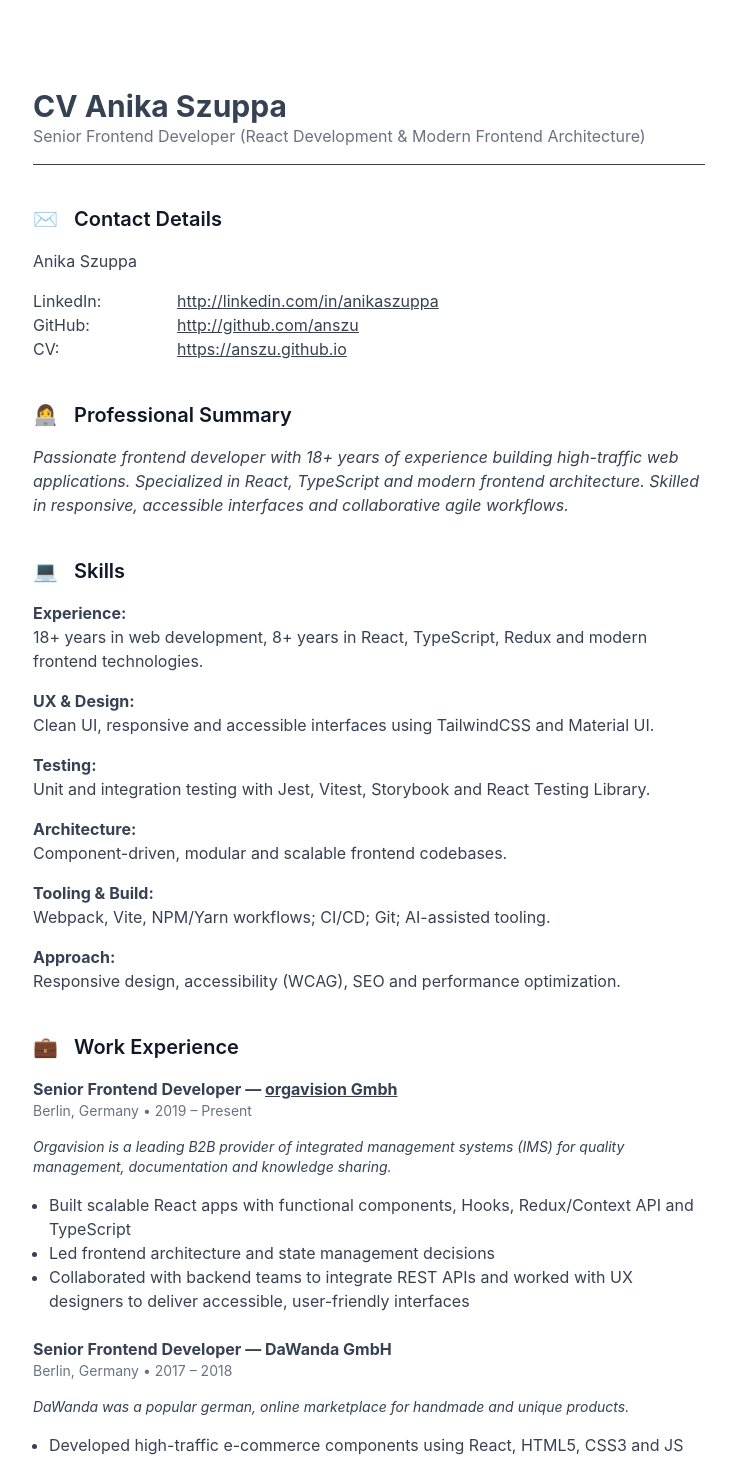
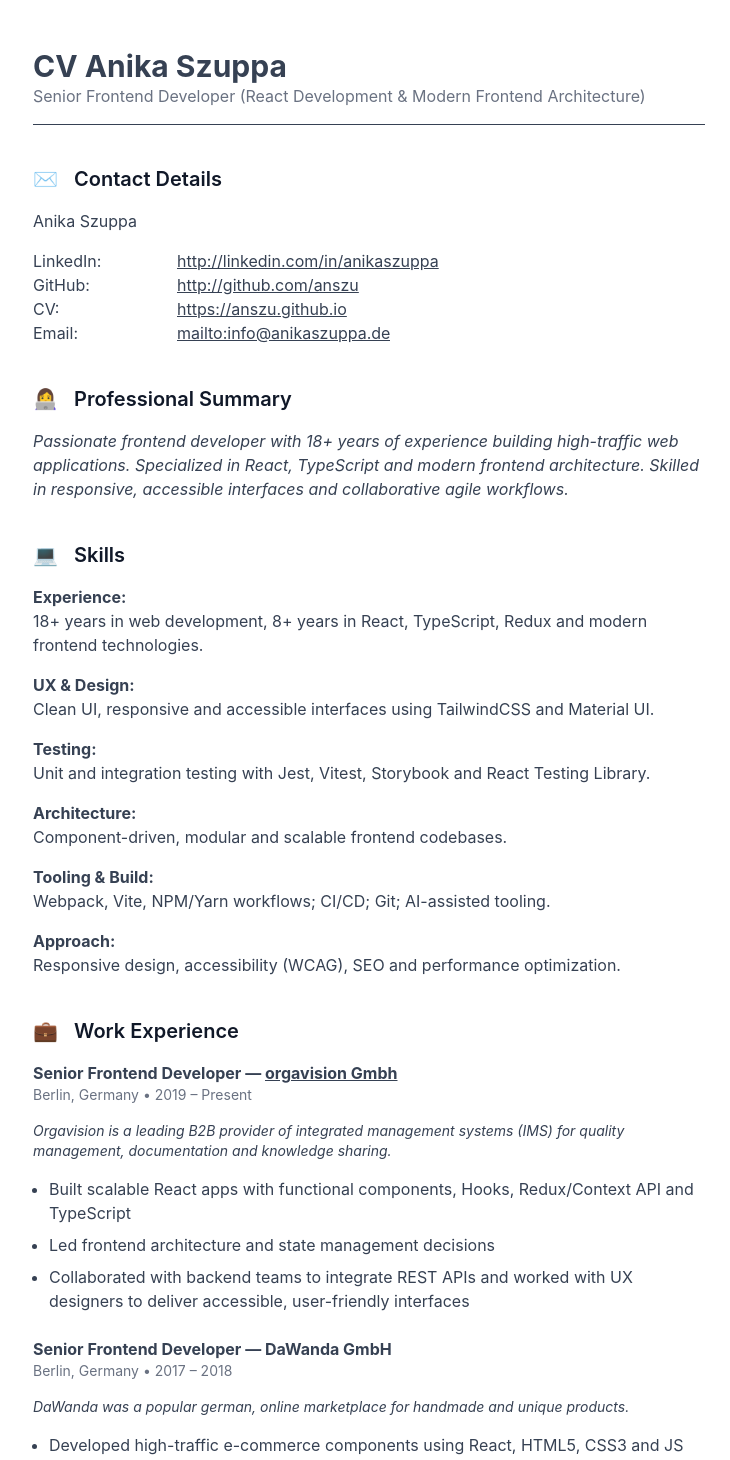
Before and after one commit to anszu/react_cv_2025, a React (Vite) app: page / in a window 1280 px wide. Shown: the top 1460 px of the page, without its empty margins (271-1001 px from the left). Built offline with nearby package versions, Linux system fonts and the light colour scheme.

Commit message:
(#51) Add printcss to print on 2 pages

```diff
--- a/public/json/content.json
+++ b/public/json/content.json
@@ -11,7 +11,8 @@
                 "url": "http://linkedin.com/in/anikaszuppa"
             },
             { "label": "GitHub", "url": "http://github.com/anszu" },
-            { "label": "CV", "url": "https://anszu.github.io" }
+            { "label": "CV", "url": "https://anszu.github.io" },
+            { "label": "Email", "url": "mailto:info@anikaszuppa.de" }
         ]
     },
     "summary": "Passionate frontend developer with 18+ years of experience building high-traffic web applications. Specialized in React, TypeScript and modern frontend architecture. Skilled in responsive, accessible interfaces and collaborative agile workflows.",
--- a/public/json/sections.json
+++ b/public/json/sections.json
@@ -1,7 +1,4 @@
 [
-    {
-        "id": "match"
-    },
     {
         "id": "heading"
     },
--- a/src/App.tsx
+++ b/src/App.tsx
@@ -8,7 +8,7 @@ export const App = () => {
                 data-testid="app"
                 className="m-0 p-0 min-h-full min-w-full bg-gray-100 font-sans"
             >
-                <div className="max-w-3xl mx-auto bg-white h-full p-8 md:p-12">
+                <div className="max-w-3xl mx-auto bg-white h-full p-8 md:p-12 print:text-sm">
                     <Sections />
                 </div>
             </div>
--- a/src/Content/Content.tsx
+++ b/src/Content/Content.tsx
@@ -10,7 +10,7 @@ import { Projects } from 'src/Content/Projects';
 import { Volunteering } from 'src/Content/Volunteering';
 import { Referees } from 'src/Content/Referees';
 import { useDataContext } from 'src/Data/hooks/useDataContext';
-import { LoadingSpinner } from 'src/LoadingSpinner';
+import { LoadingSpinner } from 'src/shared/LoadingSpinner';
 
 export const Content = ({ sectionId }: { sectionId: SectionId }) => {
     const { contentData: data, contentLoading: loading } = useDataContext<{
--- a/src/Content/Education.tsx
+++ b/src/Content/Education.tsx
@@ -4,7 +4,7 @@ type EducationData = ContentType['education'];
 
 export const Education = React.memo(({ data }: { data: EducationData }) => (
     <ul className="flex flex-col gap-4">
-        {data.filter(Boolean).map((edu, i) => (
+        {data?.filter(Boolean).map((edu, i) => (
             <li key={`edu-${i}`}>
                 <h3 className="font-bold">{edu.degree}</h3>
                 {edu.link ? (
--- a/src/Content/Experience.tsx
+++ b/src/Content/Experience.tsx
@@ -2,11 +2,11 @@ import type { ContentType } from 'src/Data/types/ContentData';
 type ExperienceData = ContentType['experience'];
 
 export const Experience = ({ data }: { data: ExperienceData }) => (
-    <ul className="flex flex-col gap-6">
+    <ul className="flex flex-col gap-6 print:gap-3">
         {data.map((item, i) => (
             <li
                 key={`${item.company}-${item.position}-${i}`}
-                className="flex flex-col gap-4"
+                className="flex flex-col gap-4 print:gap-2 print:break-inside-avoid print:last:mb-0"
             >
                 <h3 className="font-bold">
                     {item.position} —{' '}
@@ -24,12 +24,19 @@ export const Experience = ({ data }: { data: ExperienceData }) => (
                         {item.location} • {item.period}
                     </span>
                 </h3>
+
                 {item.description && (
                     <p className="italic text-sm">{item.description}</p>
                 )}
-                <ul className="list-disc pl-4">
+
+                <ul className="list-disc pl-4 print:last:mb-0 print:break-inside-avoid">
                     {item.tasks.map((t, j) => (
-                        <li key={j}>{t}</li>
+                        <li
+                            key={j}
+                            className="mb-2 last:mb-0 print:mb-1 print:last:mb-0"
+                        >
+                            {t}
+                        </li>
                     ))}
                 </ul>
             </li>
--- a/src/Content/Heading.tsx
+++ b/src/Content/Heading.tsx
@@ -9,7 +9,7 @@ export const Heading = ({ data }: { data: HeadingData }) => {
 
     return (
         <header className="border-b border-gray-700 pb-4">
-            <h1 className="text-3xl font-bold">{data.title}</h1>
+            <h1 className="text-3xl print:text-2xl font-bold">{data.title}</h1>
             <h2 className="text-gray-500 font-normal">{data.subtitle}</h2>
         </header>
     );
--- a/src/Match/Match.tsx
+++ b/src/Match/Match.tsx
@@ -1,4 +1,5 @@
 import { useState } from 'react';
+import { LoadingSpinner } from 'src/shared/LoadingSpinner';
 
 export const Match = () => {
     const [loading, setLoading] = useState(false);
@@ -90,7 +91,7 @@ export const Match = () => {
                         )}
                         {loading && (
                             <span className="mt-4 flex items-center italic text-gray-500">
-                                <span className="loader mr-2"></span>
+                                <LoadingSpinner />
                                 Analysing the match... 💼🤖
                             </span>
                         )}
@@ -111,26 +112,6 @@ export const Match = () => {
             {!error && !loading && result && (
                 <p className="mt-4 italic text-gray-700">{result}</p>
             )}
-            {/* CSS für Loader */}
-            <style>{`
-                .loader {
-                    border: 3px solid #f3f3f3;
-                    border-top: 3px solid #3498db;
-                    border-radius: 50%;
-                    width: 16px;
-                    height: 16px;
-                    animation: spin 1s linear infinite;
-                }
-
-                @keyframes spin {
-                    0% {
-                        transform: rotate(0deg);
-                    }
-                    100% {
-                        transform: rotate(360deg);
-                    }
-                }
-            `}</style>
         </div>
     );
 };
--- a/src/Sections/Section.tsx
+++ b/src/Sections/Section.tsx
@@ -7,7 +7,7 @@ export const Section = ({ id, title, icon }: SectionType) => {
     return (
         <section key={id}>
             {title && (
-                <div className="text-xl font-semibold mb-4 flex text-gray-900">
+                <div className="text-xl print:text-lg font-semibold mb-4 flex text-gray-900">
                     {iconElement}
                     <h2>{title}</h2>
                 </div>
--- a/src/Sections/Sections.tsx
+++ b/src/Sections/Sections.tsx
@@ -1,6 +1,6 @@
 import { useDataContext } from 'src/Data/hooks/useDataContext';
 import type { SectionType } from 'src/Data/types/SectionData';
-import { LoadingSpinner } from 'src/LoadingSpinner';
+import { LoadingSpinner } from 'src/shared/LoadingSpinner';
 import { Section } from 'src/Sections/Section';
 
 export const Sections = () => {
@@ -12,7 +12,7 @@ export const Sections = () => {
     if (!data) return null;
 
     return (
-        <div className="flex flex-col gap-8 md:gap-10">
+        <div className="flex flex-col gap-10 print:gap-4 bg-white ">
             {loading && (
                 <div className="flex w-full justify-center">
                     <LoadingSpinner />
--- a/src/index.css
+++ b/src/index.css
@@ -5,5 +5,6 @@
     body,
     #root {
         @apply h-full m-0 p-0;
+        background-color: theme('colors.gray.100');
     }
 }
```
Also changed, not shown: src/shared/LoadingSpinner.tsx (renamed from src/LoadingSpinner.tsx).
